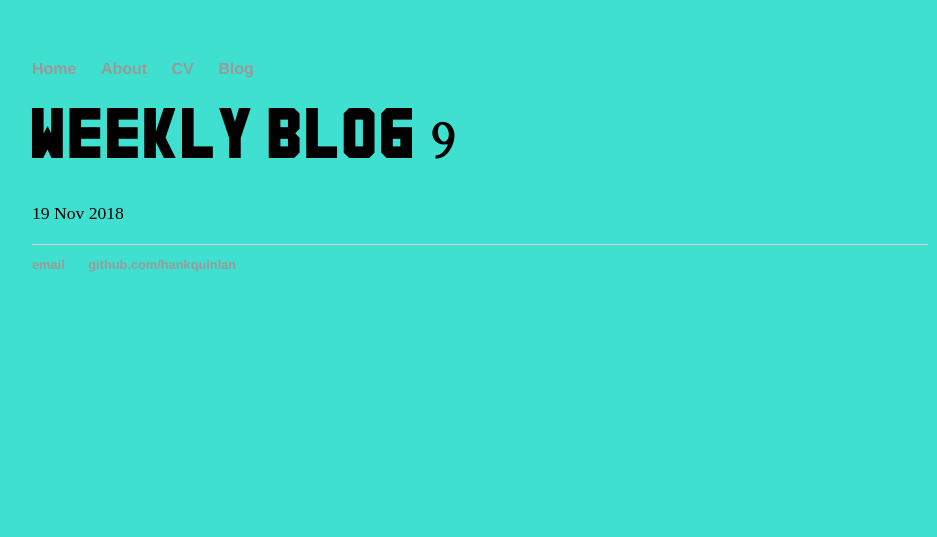
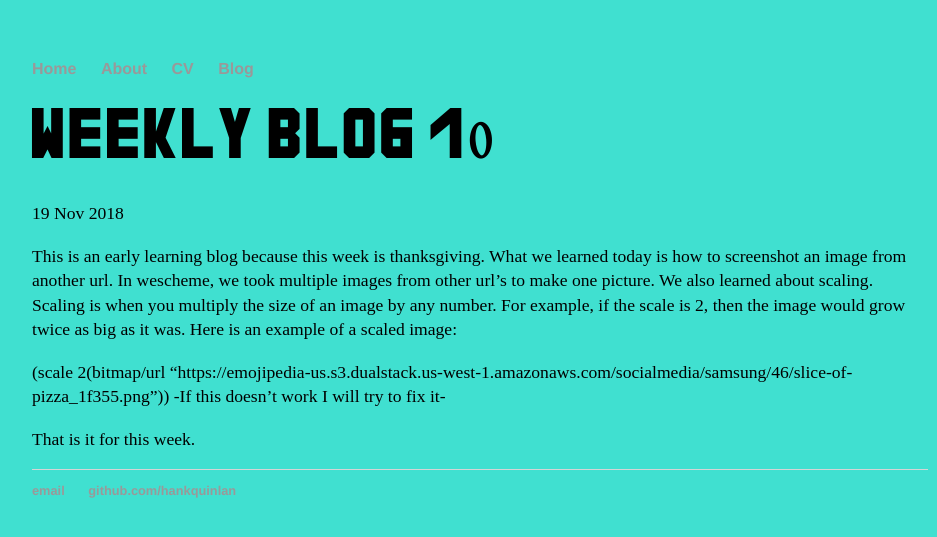
Before and after one commit to tylerm2204/tylerm2204.github.io, a Jekyll site: the page built from _posts/2018-11-19-weekly-reflection.md, in a window 1280 px wide. Shown: the top 537 px of the page, without its empty margins (160-1097 px from the left). Built offline with Jekyll 4.4.1, drawn with Linux system fonts in a browser that asks for light colours.

Commit message:
Update 2018-11-19-weekly-reflection.md

```diff
--- a/_posts/2018-11-19-weekly-reflection.md
+++ b/_posts/2018-11-19-weekly-reflection.md
@@ -1,5 +1,12 @@
 ---
 layout: post
-title: "weekly blog 9"
+title: "weekly blog 10"
 date: 2018-11-19
 ---
+
+This is an early learning blog because this week is thanksgiving. What we learned today is how to screenshot an image from another url. In wescheme, we took multiple images from other url's to make one picture. We also learned about scaling. Scaling is when you multiply the size of an image by any number. For example, if the scale is 2, then the image would grow twice as big as it was. Here is an example of a scaled image:
+
+(scale 2(bitmap/url "https://emojipedia-us.s3.dualstack.us-west-1.amazonaws.com/socialmedia/samsung/46/slice-of-pizza_1f355.png"))
+-If this doesn't work I will try to fix it-
+
+That is it for this week.
```
